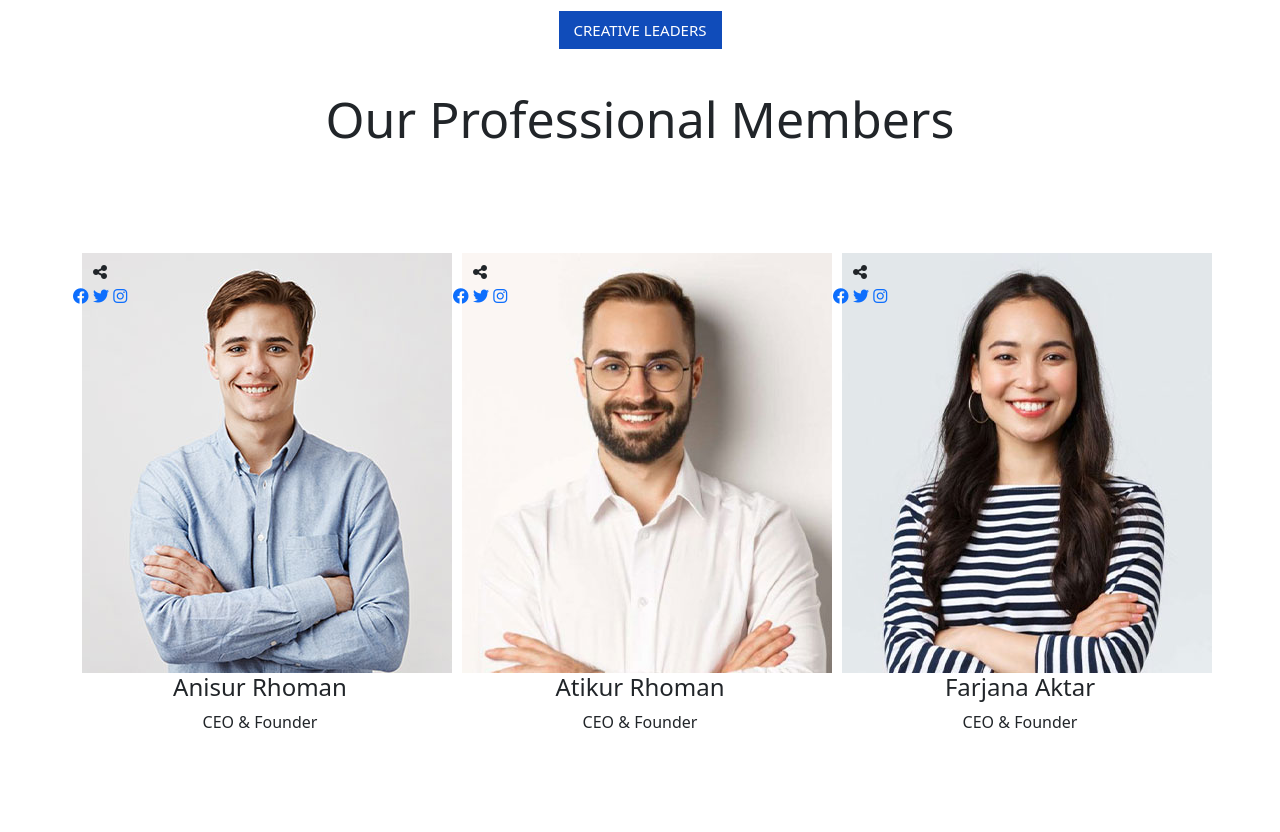
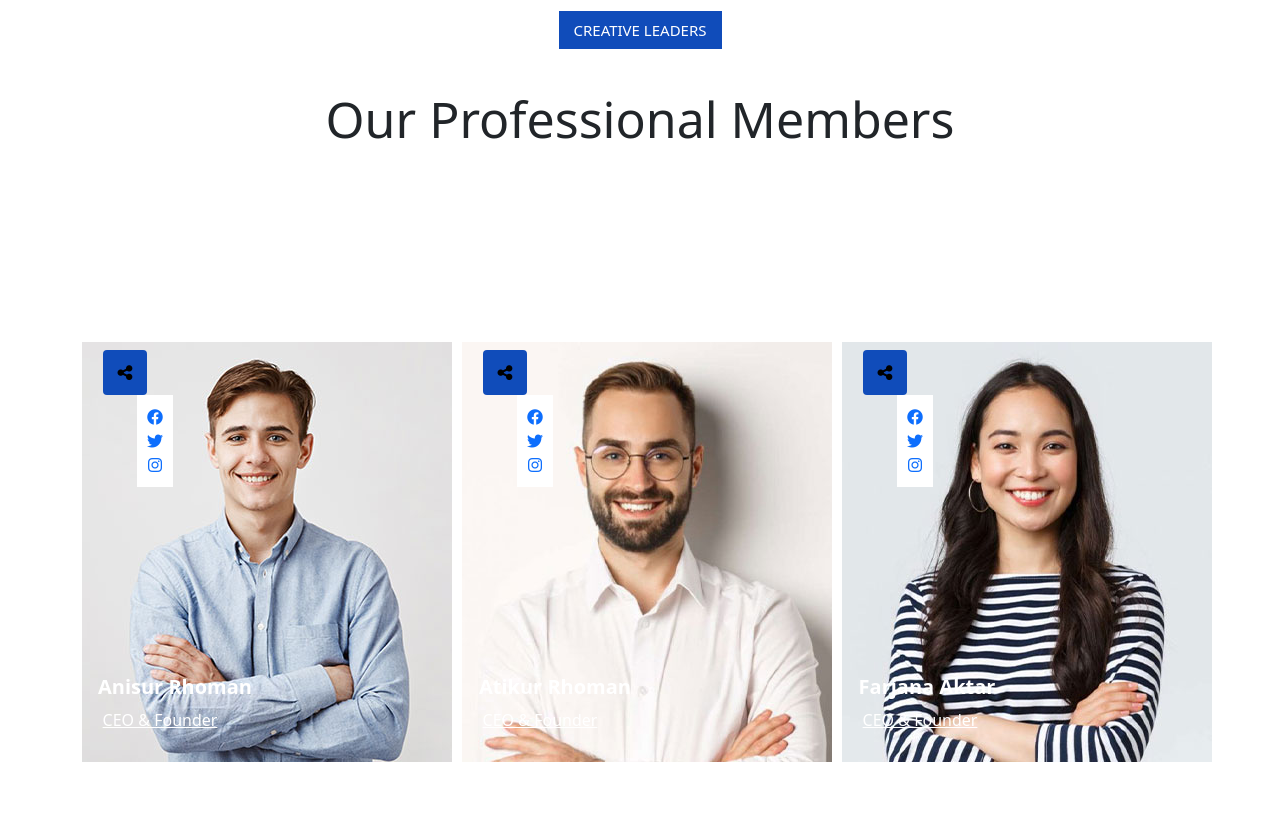
Before and after one commit to Ashutosh741/envato-market-Clone, a plain HTML site: page index.html in a window 1280 px wide. Shown: the part 5113-5945 px from the top of the page. Before the commit the page ends 5847 px from the top, so only its background shows below. Drawn offline with nearby package versions, Linux system fonts and the light colour scheme.

Commit message:
cards_completed

```diff
--- a/index.html
+++ b/index.html
@@ -833,6 +833,8 @@
                             <div class="team__content">
                                 <div class="team__social_box">
                                     <a><i class="fa-solid fa-share-nodes"></i></a>
+
+                                </div>
                                 <div class="team_social_icon">
                                     <a class="facebook">
                                         <i class="fa-brands fa-facebook"></i>
@@ -844,10 +846,9 @@
                                         <i class="fa-brands fa-instagram"></i>
                                     </a>
                                 </div>
-                                </div>
                                 <div class="team__info">
                                     <img src = "./images/team-1.jpg"/>
-                                    <h4>Anisur Rhoman</h4>
+                                    <p>Anisur Rhoman</p>
                                     <span>CEO & Founder</span>
                                 </div>
                             </div>
@@ -860,6 +861,8 @@
                             <div class="team__content">
                                 <div class="team__social_box">
                                     <a><i class="fa-solid fa-share-nodes"></i></a>
+
+                                </div>
                                 <div class="team_social_icon">
                                     <a class="facebook">
                                         <i class="fa-brands fa-facebook"></i>
@@ -871,10 +874,9 @@
                                         <i class="fa-brands fa-instagram"></i>
                                     </a>
                                 </div>
-                                </div>
                                 <div class="team__info">
                                     <img src = "./images/team-2.jpg">
-                                    <h4>Atikur Rhoman</h4>
+                                    <p>Atikur Rhoman</p>
                                     <span>CEO & Founder</span>
                                 </div>
                             </div>
@@ -886,7 +888,8 @@
                             <div class="team__content">
                                 <div class="team__social_box">
                                     <a><i class="fa-solid fa-share-nodes"></i></a>
-                                    <div class="team_social_icon d-flex-column">
+                                </div>
+                                <div class="team_social_icon">
                                     <a class="facebook">
                                         <i class="fa-brands fa-facebook"></i>
                                     </a>
@@ -897,11 +900,10 @@
                                         <i class="fa-brands fa-instagram"></i>
                                     </a>
                                 </div>
-                                </div>
                                 <div class="team__info">
                                     <img src = "./images/team-3.jpg">
-                                    <h4>Farjana Aktar</h4>
-                                    <span>CEO & Founder</span>
+                                    <p class="pe-3">Farjana Aktar</p>
+                                    <span >CEO & Founder</span>
                                 </div>
                             </div>
                         </div>
--- a/style.css
+++ b/style.css
@@ -821,7 +821,56 @@ input:focus-visible {
 }
 
 .team__social_box{
-    top: 55px;
-    right: 160px;
+    top: 145px;
+    right: 135px;
     position: relative;
+    z-index : 4;
+    color: black;
+    font-size: 17px;
+    background:#104cba;
+    width: fit-content;
+    margin: auto;
+    border-radius: 4px;
+    padding : 10px 15px;
 }
+
+.team__info p{
+    position: relative;
+    top: -90px !important;
+    font-weight: bolder;
+    color: white;
+    right: 85px;
+    font-size: 20px;
+}
+.team__info span{
+    position: relative;
+    top: -100px;
+    text-decoration: underline;
+    /* font-weight: bolder; */
+    color: white;
+    right: 100px;
+}
+
+.team_social_icon{
+    /* display:none; */
+    color : white;
+    background-color: white;
+    display: flex;
+    flex-direction: column;
+    position : relative;
+    /* z-index : 5; */
+
+    /* opacity : 0.2; */
+    position: relative;
+    top : 145px;
+    right : -55px;
+    padding : 10px;
+    width : fit-content;
+    /* display : none; */
+    display: ;
+
+}
+
+.team__social_box:hover  .team_social_icon{
+    display : block;
+}
```
Lines whose indentation alone changed are shown as unchanged.
